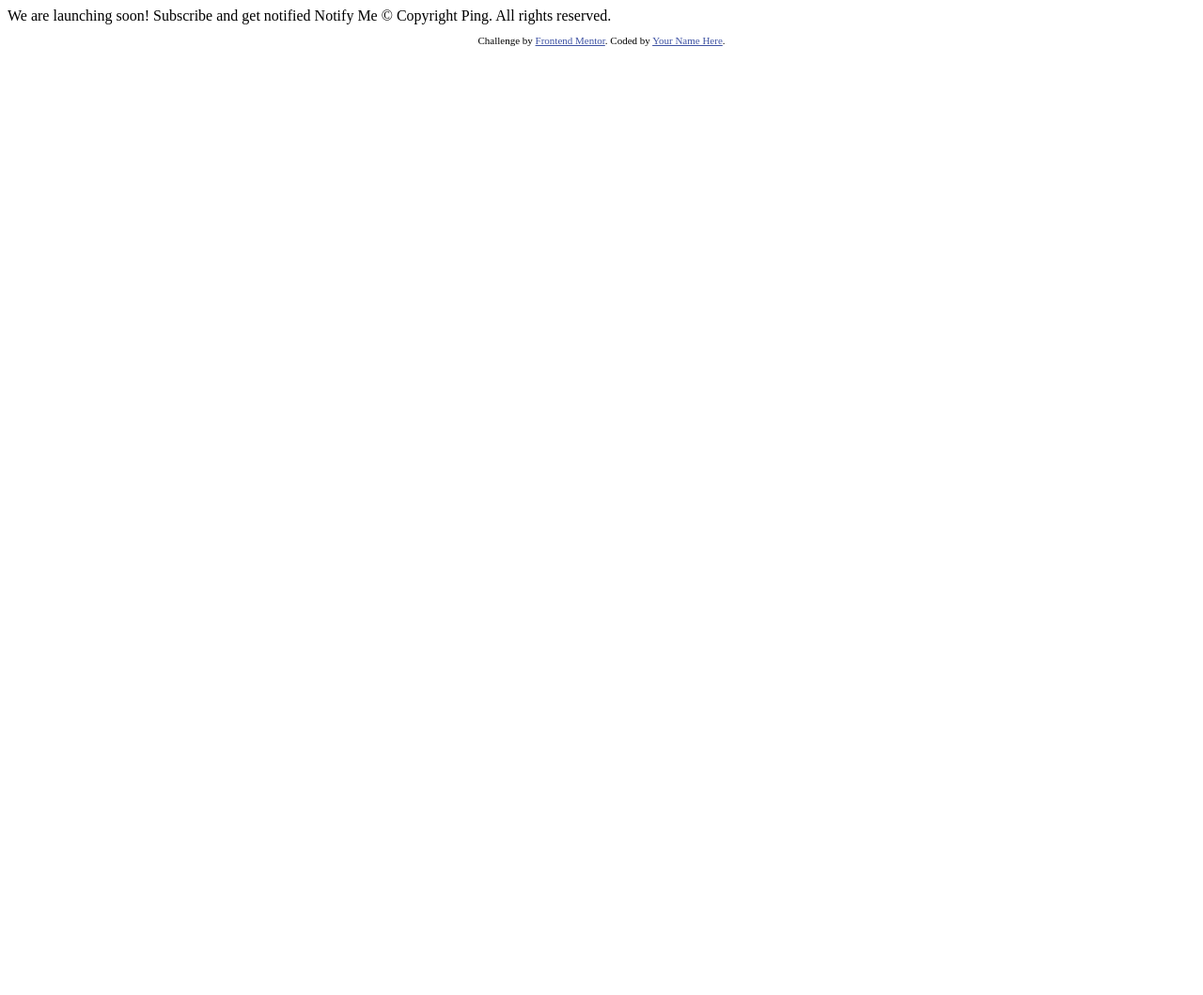
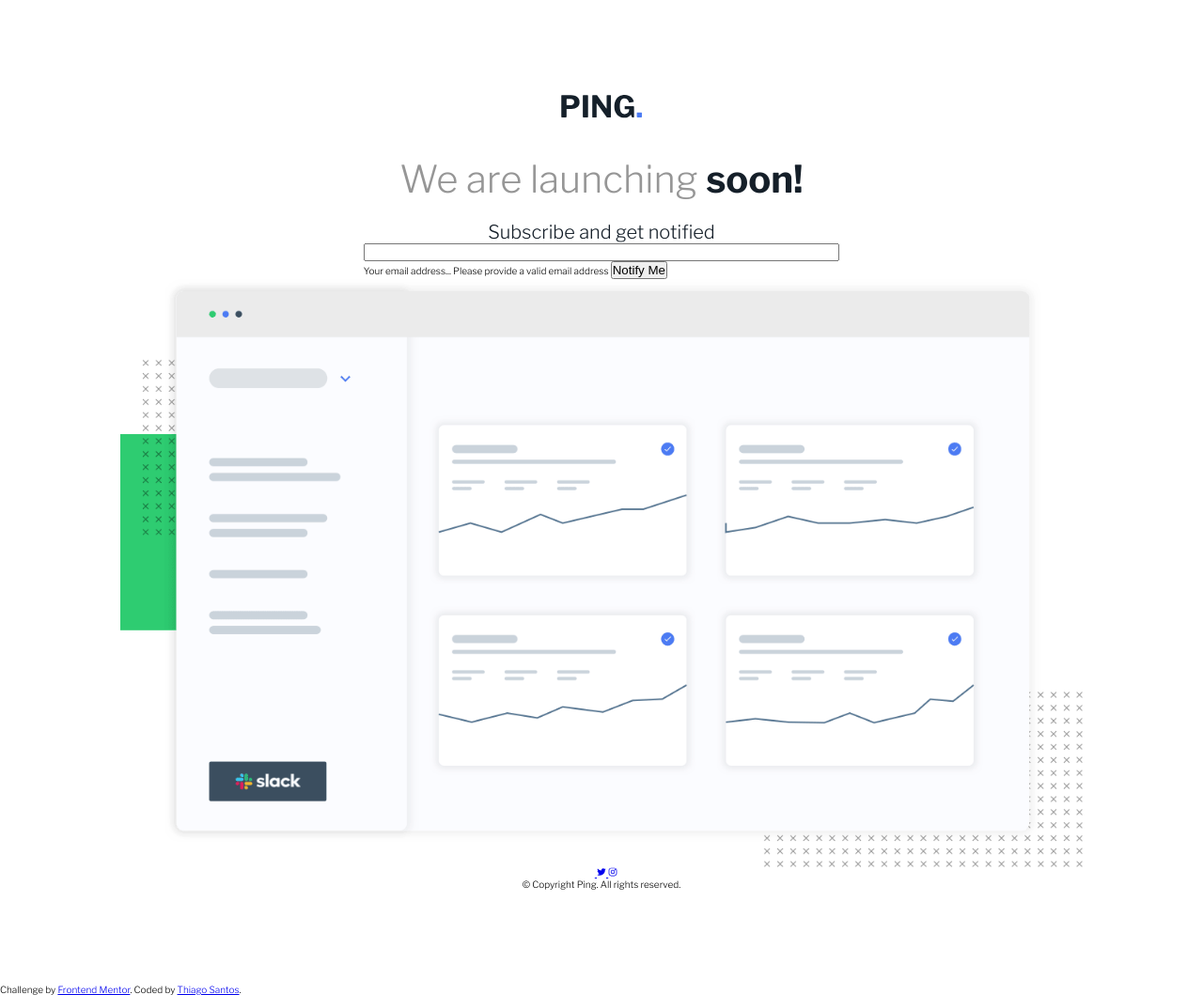
Before and after one commit to thiago-hds/frontend-mentor-solutions, a plain HTML site: page newbie/ping-coming-soon-page/index.html in a window 1280 px wide. Shown: the whole page at 94% size. Before the commit the page ends 800 px from the top, so only its background shows below. Drawn offline with nearby package versions, Linux system fonts and the light colour scheme.

Commit message:
ping-coming-soon-page: add markup and basic styles

```diff
--- a/newbie/ping-coming-soon-page/index.html
+++ b/newbie/ping-coming-soon-page/index.html
@@ -1,34 +1,102 @@
 <!DOCTYPE html>
 <html lang="en">
 	<head>
-  <meta charset="UTF-8">
-  <meta name="viewport" content="width=device-width, initial-scale=1.0"> <!-- displays site properly based on user's device -->
+		<meta charset="UTF-8" />
+		<meta name="viewport" content="width=device-width, initial-scale=1.0" />
+		<!-- displays site properly based on user's device -->
 
-  <link rel="icon" type="image/png" sizes="32x32" href="./images/favicon-32x32.png">
+		<link
+			rel="icon"
+			type="image/png"
+			sizes="32x32"
+			href="./images/favicon-32x32.png"
+		/>
+		<link rel="preconnect" href="https://fonts.googleapis.com" />
+		<link rel="preconnect" href="https://fonts.gstatic.com" crossorigin />
+		<link
+			href="https://fonts.googleapis.com/css2?family=Libre+Franklin:wght@300;600;700&display=swap"
+			rel="stylesheet"
+		/>
+		<link rel="stylesheet" href="styles/style.css" />
 
 		<title>Frontend Mentor | Ping coming soon page</title>
-
-  <!-- Feel free to remove these styles or customise in your own stylesheet 👍 -->
-  <style>
-    .attribution { font-size: 11px; text-align: center; }
-    .attribution a { color: hsl(228, 45%, 44%); }
-  </style>
 	</head>
 	<body>
+		<main class="container">
+			<img src="images/logo.svg" alt="Ping" class="logo" />
 
-  We are launching soon!
+			<h1 class="primary-heading">
+				We are launching <span class="accent">soon!</span>
+			</h1>
+			<p class="info">Subscribe and get notified</p>
+			<form action="#" class="subscription-form">
+				<div class="input-group">
+					<input class="input" type="email" name="email" id="email" />
+					<label class="input-label" for="email"
+						>Your email address...</label
+					>
+					<span
+						class="input-error"
+						aria-live="assertive"
+						aria-atomic="true"
+						>Please provide a valid email address</span
+					>
+					<button class="button" type="submit">Notify Me</button>
+				</div>
+			</form>
 
-  Subscribe and get notified
+			<img src="images/illustration-dashboard.png" alt="Ping dashboard" />
 
-  Notify Me
+			<div class="social-container">
+				<a href="#" class="social-link">
+					<ion-icon
+						class="social-icon"
+						name="icon-facebook"
+						aria-label="facebook"
+						role="img"
+					></ion-icon>
+				</a>
 
-  &copy; Copyright Ping. All rights reserved.
+				<a href="#" class="social-link">
+					<ion-icon
+						class="social-icon"
+						name="logo-twitter"
+						aria-label="twitter"
+						role="img"
+					></ion-icon>
+				</a>
+
+				<a href="#" class="social-link">
+					<ion-icon
+						class="social-icon"
+						name="logo-instagram"
+						aria-label="instagram"
+						role="img"
+					></ion-icon>
+				</a>
+			</div>
+
+			<p class="copyright">&copy; Copyright Ping. All rights reserved.</p>
+		</main>
 
 		<footer>
 			<p class="attribution">
-      Challenge by <a href="https://www.frontendmentor.io?ref=challenge" target="_blank">Frontend Mentor</a>.
-      Coded by <a href="#">Your Name Here</a>.
+				Challenge by
+				<a
+					href="https://www.frontendmentor.io?ref=challenge"
+					target="_blank"
+					>Frontend Mentor</a
+				>. Coded by
+				<a href="https://github.com/thiago-hds">Thiago Santos</a>.
 			</p>
 		</footer>
+		<script
+			type="module"
+			src="https://unpkg.com/ionicons@5.5.2/dist/ionicons/ionicons.esm.js"
+		></script>
+		<script
+			nomodule
+			src="https://unpkg.com/ionicons@5.5.2/dist/ionicons/ionicons.js"
+		></script>
 	</body>
 </html>
--- /dev/null
+++ b/newbie/ping-coming-soon-page/styles/style.css
@@ -0,0 +1,66 @@
+*,
+*::before,
+*::after {
+	padding: 0;
+	margin: 0;
+	box-sizing: border-box;
+}
+
+:root {
+	--blue: hsl(223, 87%, 63%);
+	--pale-blue: hsl(223, 100%, 88%);
+	--light-red: hsl(354, 100%, 66%);
+	--gray: hsl(0, 0%, 59%);
+	--very-dark-blue: hsl(209, 33%, 12%);
+}
+
+html {
+	font-size: 62.5%;
+}
+
+body {
+	font-family: 'Libre Franklin', sans-serif;
+}
+
+img {
+	max-width: 100%;
+}
+
+.container {
+	display: grid;
+	justify-items: center;
+	width: 80%;
+	/* max-width: 80rem; */
+	margin: 0 auto;
+	padding: 10rem 0;
+}
+
+.logo {
+	margin-bottom: 4rem;
+}
+
+.primary-heading {
+	margin-bottom: 2rem;
+	color: var(--gray);
+	font-size: 4rem;
+	font-weight: 300;
+}
+
+.accent {
+	font-weight: 700;
+	color: var(--very-dark-blue);
+}
+
+.info {
+	color: var(--very-dark-blue);
+	font-size: 2rem;
+	font-weight: 300;
+}
+
+.form {
+	width: 100%;
+}
+
+.input {
+	width: 100%;
+}
```
Lines whose indentation alone changed are shown as unchanged.
